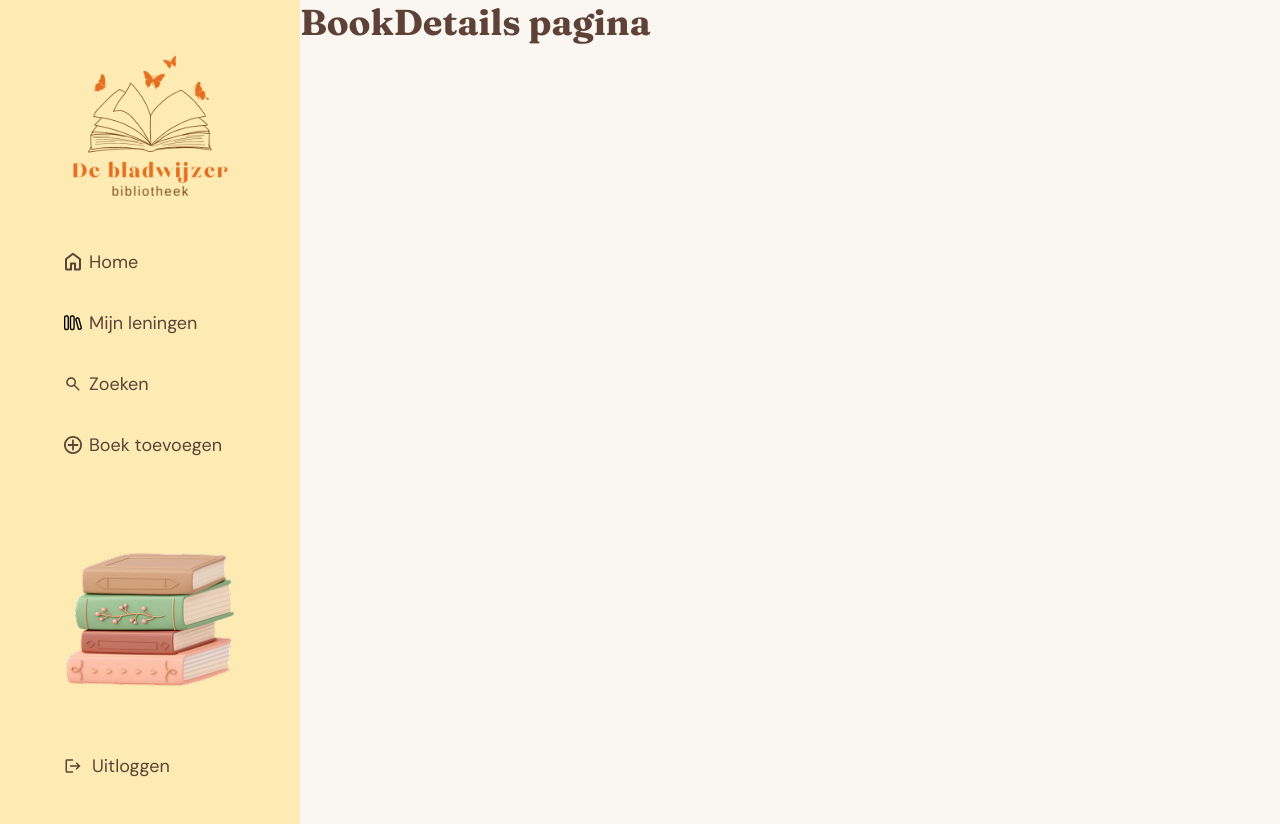
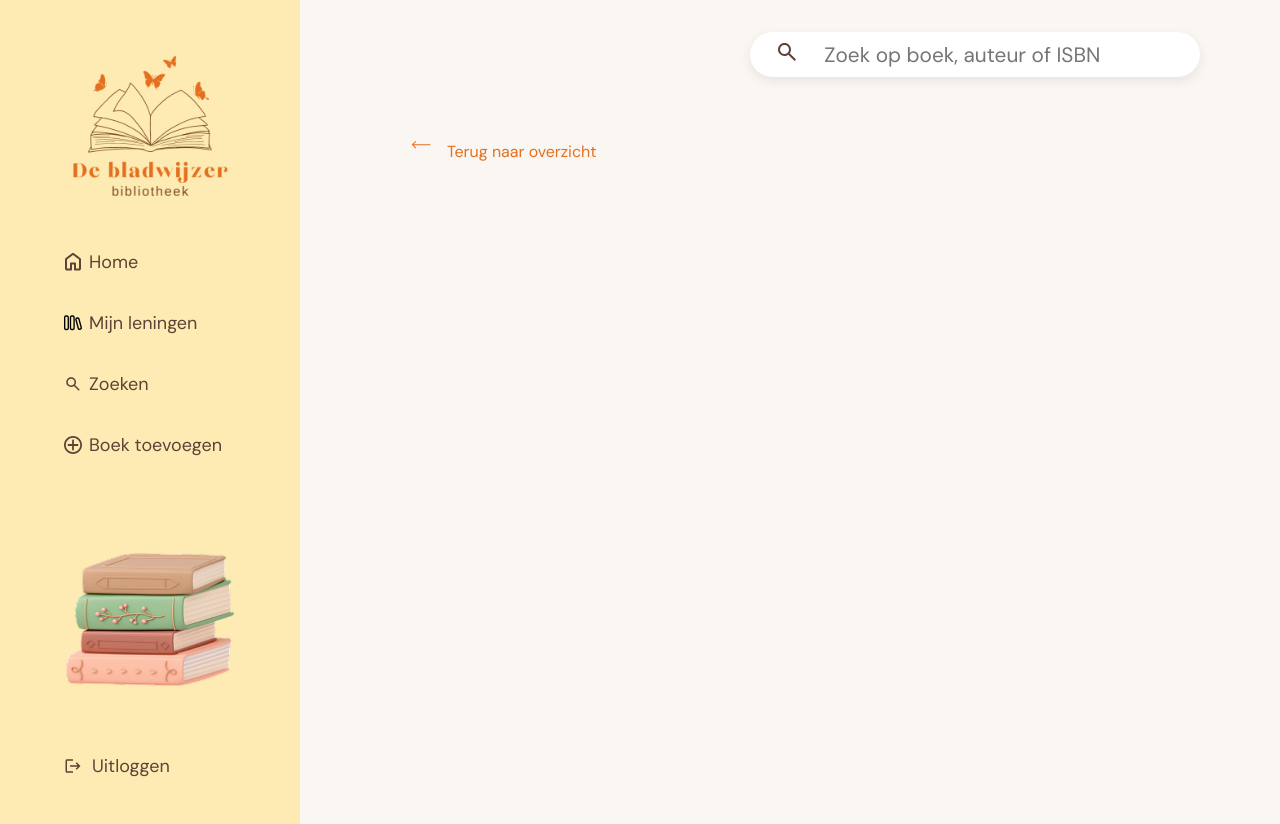
Before and after one commit to LeonieHarteveld/de-bladwijzer-applicatie, a React (Vite) app: page /boek-details in a window 1280 px wide. Built offline with nearby package versions, Linux system fonts and the light colour scheme.

Commit message:
error pagina styling afgemaakt, gestart met styling bookdetails

```diff
--- /dev/null
+++ b/src/components/Buttons/BackButton/BackButton.jsx
@@ -0,0 +1,19 @@
+import styles from './BackButton.module.scss';
+import arrow from "../../../assets/images/ArrowIcon.svg"
+
+
+function BackButton({ text = "Terug", onClick }) {
+    return (
+        <button
+            className={styles.backButton}
+            type="button"
+            onClick={onClick}
+            // onClick={() => navigate(-1)};
+        >
+            <img src={arrow} alt="" aria-hidden="true" />
+            <span>{text}</span>
+        </button>
+    );
+}
+
+export default BackButton;
--- /dev/null
+++ b/src/components/Buttons/BackButton/BackButton.module.scss
@@ -0,0 +1,12 @@
+@use '../../../styles/_variables' as *;
+
+.backButton {
+  display: flex;
+  gap: 1rem;
+
+  color: $secondary-color;
+
+  &:hover {
+    color: $text-primary-color;
+  }
+}
--- a/src/components/PageLayout/PageLayout.jsx
+++ b/src/components/PageLayout/PageLayout.jsx
@@ -1,8 +1,10 @@
 import styles from './PageLayout.module.scss'
 import SearchBar from '../../components/SearchBar/SearchBar.jsx'
 
-function PageLayout ({title, subtitle, children}) {
-
+function PageLayout({title, subtitle, centered = false, children}) {
+    const innerClass = centered
+        ? `${styles.pagelayout__inner} ${styles.pagelayout__innerCentered}`
+        : styles.pagelayout__inner;
 
     return (
         <section
@@ -11,11 +13,9 @@ function PageLayout ({title, subtitle, children}) {
             <div className={styles.pagelayout__searchbar}>
                 <SearchBar/>
             </div>
-            <div
-                className={styles.pagelayout__inner}>
-
-                <h1>{title}</h1>
-                <h2>{subtitle}</h2>
+            <div className={innerClass}>
+                {title && <h1>{title}</h1>}
+                {subtitle && <h2>{subtitle}</h2>}
                 {children}
             </div>
         </section>
--- a/src/components/PageLayout/PageLayout.module.scss
+++ b/src/components/PageLayout/PageLayout.module.scss
@@ -26,4 +26,12 @@
     padding: 2rem;
     border-radius: 10px;
   }
+
+  &__innerCentered {
+    display: flex;
+    flex-direction: column;
+    align-items: center;
+    justify-content: center;
+    text-align: center;
+  }
 }
--- a/src/pages/BookDetails/BookDetails.jsx
+++ b/src/pages/BookDetails/BookDetails.jsx
@@ -1,12 +1,21 @@
 import styles from './BookDetails.module.scss'
+import BackButton from "../../components/Buttons/BackButton/BackButton.jsx";
+import PageLayout from "../../components/PageLayout/PageLayout.jsx";
+import {useNavigate} from "react-router-dom";
 
 function BookDetails() {
-
+    const navigate = useNavigate();
 
     return (
-        <>
-            <h1>BookDetails pagina</h1>
-        </>
+        <PageLayout
+        classname={styles.BookDetails}
+        >
+            <BackButton
+                text="Terug naar overzicht"
+                onClick={() => navigate(-1)}
+            />
+
+        </PageLayout>
     )
 }
 
--- a/src/pages/Home/Home.jsx
+++ b/src/pages/Home/Home.jsx
@@ -1,8 +1,19 @@
 import styles from './Home.module.scss';
 import PageLayout from '../../components/PageLayout/PageLayout.jsx';
 import welcomeImg from '../../assets/images/welcomeimg.png';
+import {useNavigate} from "react-router-dom";
+import BackButton from '../../components/Buttons/BackButton/BackButton.jsx';
+
 
 function Home() {
+
+    const navigate = useNavigate();
+
+    function handleNavigate(e) {
+        e.preventDefault();
+        navigate("/boek-details");
+    }
+
     return (
         <PageLayout
             title={
@@ -17,7 +28,11 @@ function Home() {
             }
             subtitle="Ontdek boeken per genre"
         >
-            {/* inhoud van de homepagina */}
+            <BackButton
+            text="Terug naar overzicht"
+            onClick={handleNavigate}
+            />
+
         </PageLayout>
     );
 }
--- a/src/pages/NotFound/NotFound.jsx
+++ b/src/pages/NotFound/NotFound.jsx
@@ -1,15 +1,37 @@
 import styles from './NotFound.module.scss'
 import PageLayout from "../../components/PageLayout/PageLayout.jsx";
+import BackButton from "../../components/Buttons/BackButton/BackButton.jsx";
+import {useNavigate} from "react-router-dom";
+import BookWorm from "../../assets/images/BookWorm.png"
+
 
 function NotFound() {
+
+    const navigate = useNavigate();
+
+    function handleNavigate(e) {
+        e.preventDefault();
+        navigate("/");
+    }
 
 
     return (
         <PageLayout
             title="404"
             subtitle="Deze pagina is opgegeten"
+            centered={true}
         >
-            {/* inhoud van de pagina */}
+            <BackButton
+                text="Terug naar overzicht"
+                onClick={handleNavigate}
+            />
+            <div
+            className={styles.error__wrapper__img}>
+            <img
+                className={styles.error__img}
+                src={BookWorm}
+                alt="afbeelding van een boekenwormpje die uit een boekkomt"/>
+            </div>
         </PageLayout>
     )
 }
--- a/src/pages/NotFound/NotFound.module.scss
+++ b/src/pages/NotFound/NotFound.module.scss
@@ -0,0 +1,11 @@
+.error {
+  &__img {
+    width: 100%;
+  }
+
+  &__wrapper__img {
+    display: block;
+    width: min(100%, 22rem);
+    height: auto;
+  }
+}
```
Also changed, not shown: src/assets/images/ArrowIcon.svg (added), src/assets/images/BookWorm.png (added).
